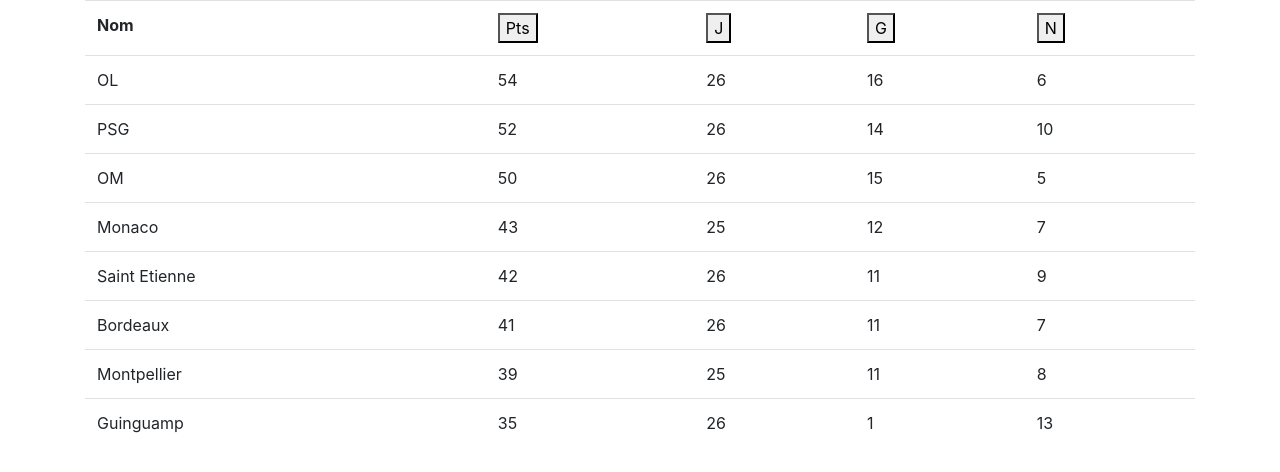
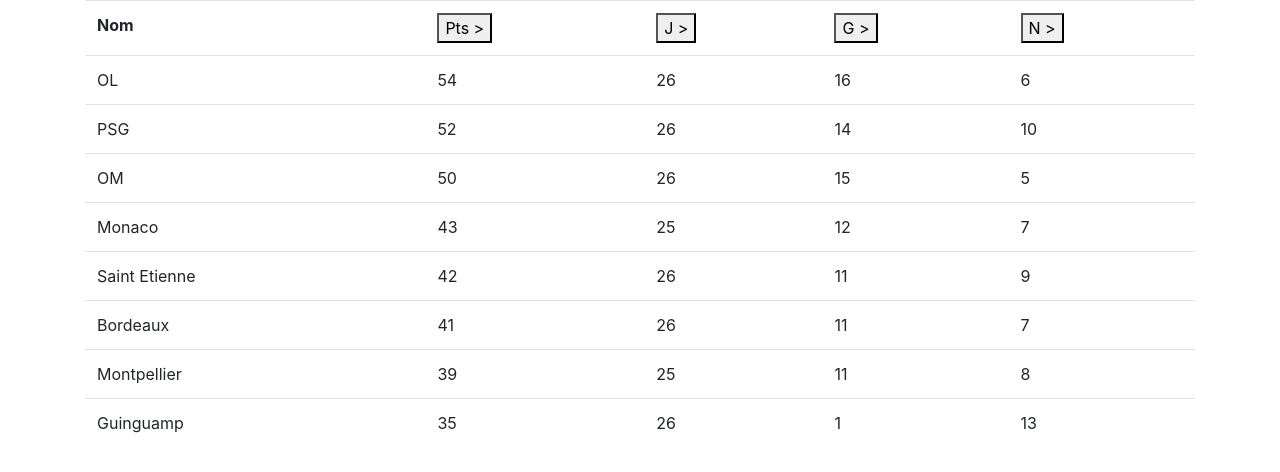
Before and after one commit to LeaDalibard/angular-basics, a plain HTML site: page ex2/index.html in a window 1280 px wide. Drawn offline with nearby package versions, Linux system fonts and the light colour scheme.

Commit message:
Adding arrows to bottoms to order tables

```diff
--- a/ex2/index.html
+++ b/ex2/index.html
@@ -20,10 +20,10 @@
     <table class="table">
         <tr>
             <th>Nom</th>
-            <th><button ng-click="sort('pts')">Pts</button></th>
-            <th><button ng-click="sort('j')">J</button></th>
-            <th><button ng-click="sort('g')">G</button></th>
-            <th><button ng-click="sort('n')">N</button></th>
+            <th><button ng-click="sort('pts')">Pts {{arrow('pts')}}</button></th>
+            <th><button ng-click="sort('j')">J {{arrow('j')}} </button></th>
+            <th><button ng-click="sort('g')">G {{arrow('g')}}</button></th>
+            <th><button ng-click="sort('n')">N {{arrow('n')}}</button></th>
         </tr>
         <tr ng-repeat="team in teams">
             <td>{{team.name}}</td>
--- a/ex2/main.js
+++ b/ex2/main.js
@@ -16,6 +16,9 @@ angular.module("appNomTwo", [])
             g: "desc",
             n: "desc"
         };
+        $scope.arrow=function (col) {
+            return $scope.order[col]  == "desc" ? ">" : "<"
+        };
         $scope.sort = function (col) {
             $scope.teams.sort(function (a, b) {
                 if ($scope.order[col] == "desc") {
@@ -25,5 +28,6 @@ angular.module("appNomTwo", [])
                 }
             });
             $scope.order[col] = $scope.order[col] == "desc" ? "asc" : "desc";
-        }
+        };
+
     }])
```
